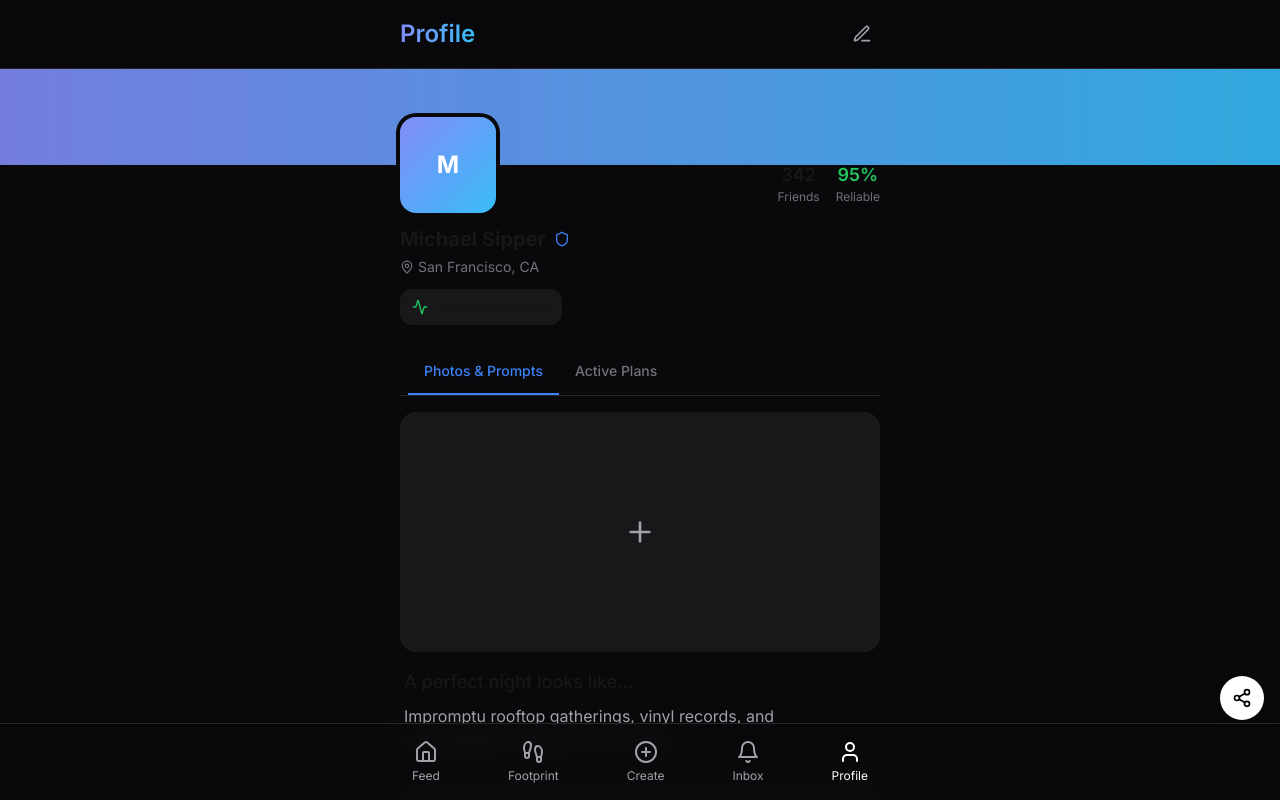
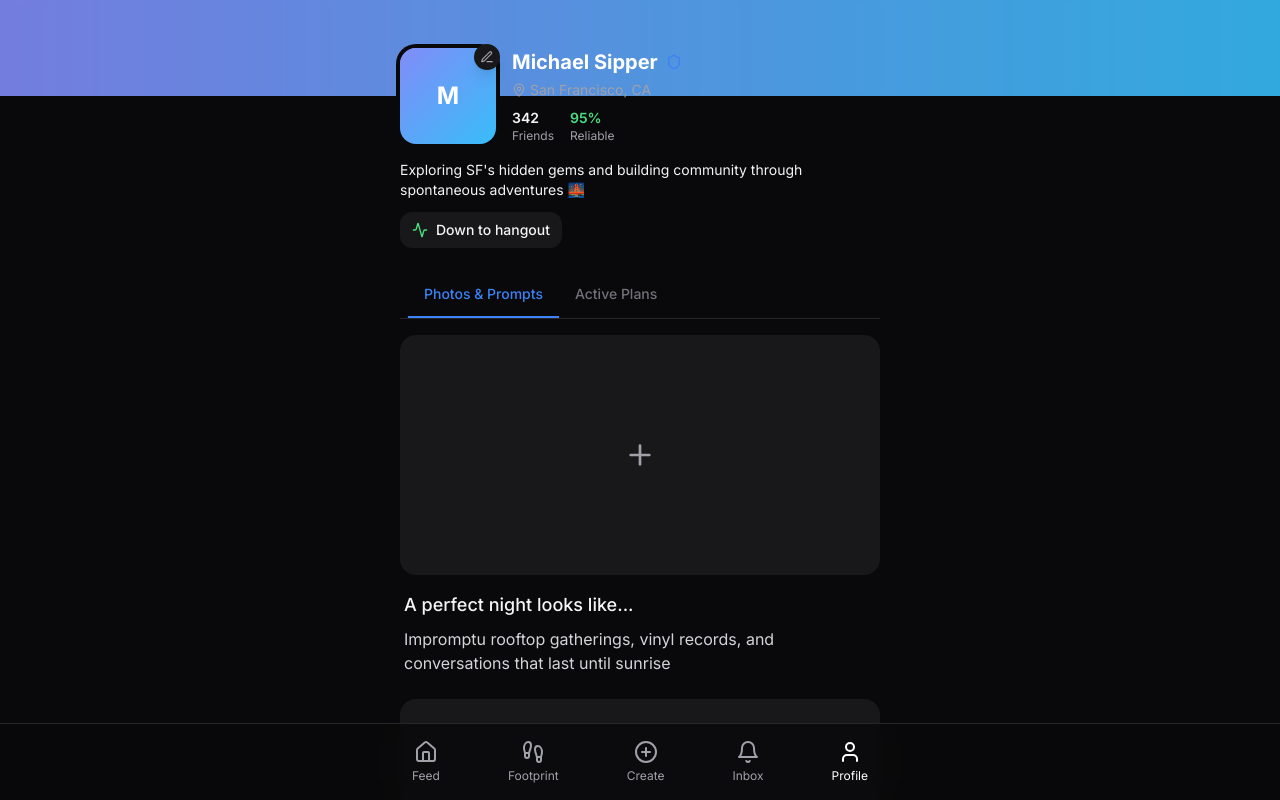
Before and after one commit to michaelsipper/t2, a Next.js app: page /profile in a window 1280 px wide. Shown: the top 800 px of the page. Built offline with nearby package versions, Linux system fonts and the light colour scheme.

Commit message:
Update profile.tsx

```diff
--- a/app/(features)/profile/profile.tsx
+++ b/app/(features)/profile/profile.tsx
@@ -4,9 +4,8 @@
 
 import { useState } from 'react';
 import {
-  Camera, MapPin, Shield, Share2, Plus, X, Check,
-  Image, Edit3, Heart, Calendar, UserPlus, Activity,
-  ArrowLeft
+  Camera, MapPin, Shield, Plus, X, Check,
+  Image, Edit3, Heart, Calendar, UserPlus, Activity
 } from 'lucide-react';
 import { useToast } from '@/components/ui/use-toast';
 import { useAppContext } from '@/components/shared/AppContext';
@@ -21,6 +20,7 @@ function Profile() {
   const [profileData, setProfileData] = useState({
     name: "Michael Sipper",
     location: "San Francisco, CA",
+    bio: "Exploring SF's hidden gems and building community through spontaneous adventures 🌉",
     photos: [
       { id: "1", url: null, order: 1 },
       { id: "2", url: null, order: 2 },
@@ -54,27 +54,6 @@ function Profile() {
 
   return (
     <div className="min-h-screen bg-white dark:bg-zinc-950 pb-16">
-      {/* Header */}
-      <div className="sticky top-0 z-20 bg-white/80 dark:bg-zinc-950/80 backdrop-blur-md border-b border-zinc-200 dark:border-zinc-800">
-        <div className="max-w-lg mx-auto">
-          <div className="flex items-center justify-between p-4">
-            <h1 className="text-2xl font-semibold bg-gradient-to-r from-indigo-400 to-sky-400 bg-clip-text text-transparent">
-              Profile
-            </h1>
-            <button
-              onClick={() => setIsEditing(!isEditing)}
-              className="p-2 rounded-lg hover:bg-zinc-100 dark:hover:bg-zinc-800"
-            >
-              {isEditing ? (
-                <Check className="w-5 h-5 text-blue-500" />
-              ) : (
-                <Edit3 className="w-5 h-5 text-zinc-600 dark:text-zinc-400" />
-              )}
-            </button>
-          </div>
-        </div>
-      </div>
-
       {/* Banner */}
       <div className="relative h-24 bg-gradient-to-r from-indigo-400 to-sky-400">
         <div className="absolute inset-0 bg-black/10 backdrop-blur-[1px]" />
@@ -87,51 +66,109 @@ function Profile() {
 
       <div className="max-w-lg mx-auto px-4">
         {/* Profile Info */}
-        <div className="relative -mt-12 mb-6">
-          <div className="flex items-end gap-4">
+        <div className="relative -mt-12">
+          <div className="flex gap-4">
+            {/* Profile Photo */}
             <div className="relative">
               <div className="w-24 h-24 rounded-2xl ring-4 ring-white dark:ring-zinc-950 bg-gradient-to-br from-indigo-400 to-sky-400 flex items-center justify-center">
                 <span className="text-2xl font-bold text-white">{profileData.name[0]}</span>
               </div>
-              {isEditing && (
+              {isEditing ? (
                 <button className="absolute bottom-1 right-1 p-1.5 rounded-full bg-black/50 text-white">
                   <Camera className="w-3.5 h-3.5" />
+                </button>
+              ) : (
+                <button
+                  onClick={() => setIsEditing(true)}
+                  className="absolute -top-1 -right-1 p-1.5 rounded-full bg-white dark:bg-zinc-900 shadow-lg"
+                >
+                  <Edit3 className="w-3.5 h-3.5 text-zinc-600 dark:text-zinc-400" />
                 </button>
               )}
             </div>
 
-            <div className="flex-1 flex justify-end gap-4 mb-2">
-              <div className="text-center">
-                <div className="text-lg font-semibold">{stats.friendCount}</div>
-                <div className="text-xs text-zinc-500">Friends</div>
+            {/* Name, Location, Stats */}
+            <div className="flex-1">
+              <div className="flex items-center gap-2">
+                {isEditing ? (
+                  <input
+                    type="text"
+                    value={profileData.name}
+                    onChange={(e) => setProfileData(prev => ({ ...prev, name: e.target.value }))}
+                    className="text-xl font-bold bg-transparent dark:text-white focus:outline-none"
+                  />
+                ) : (
+                  <h2 className="text-xl font-bold dark:text-white">{profileData.name}</h2>
+                )}
+                <Shield className="w-4 h-4 text-blue-500" />
               </div>
-              <div className="text-center">
-                <div className="text-lg font-semibold text-green-500">{stats.flakeScore}%</div>
-                <div className="text-xs text-zinc-500">Reliable</div>
+
+              <div className="flex items-center gap-1 text-zinc-400 mt-1">
+                <MapPin className="w-3.5 h-3.5" />
+                {isEditing ? (
+                  <input
+                    type="text"
+                    value={profileData.location}
+                    onChange={(e) => setProfileData(prev => ({ ...prev, location: e.target.value }))}
+                    className="text-sm bg-transparent focus:outline-none"
+                  />
+                ) : (
+                  <span className="text-sm">{profileData.location}</span>
+                )}
+              </div>
+
+              <div className="flex gap-4 mt-2">
+                <div>
+                  <div className="text-sm font-semibold dark:text-zinc-100">{stats.friendCount}</div>
+                  <div className="text-xs text-zinc-400">Friends</div>
+                </div>
+                <div>
+                  <div className="text-sm font-semibold text-green-400">{stats.flakeScore}%</div>
+                  <div className="text-xs text-zinc-400">Reliable</div>
+                </div>
               </div>
             </div>
           </div>
 
+          {/* Bio */}
+          <div className="mt-4">
+            {isEditing ? (
+              <textarea
+                value={profileData.bio}
+                onChange={(e) => setProfileData(prev => ({ ...prev, bio: e.target.value }))}
+                placeholder="Add a bio..."
+                className="w-full px-3 py-2 text-sm bg-zinc-100 dark:bg-zinc-900 dark:text-zinc-100 rounded-xl focus:outline-none resize-none"
+                rows={2}
+              />
+            ) : (
+              <p className="text-sm dark:text-zinc-100">{profileData.bio}</p>
+            )}
+          </div>
+
+          {/* Status */}
           <div className="mt-3">
-            <div className="flex items-center gap-2">
-              <h2 className="text-xl font-bold">{profileData.name}</h2>
-              <Shield className="w-4 h-4 text-blue-500" />
-            </div>
-            <div className="flex items-center gap-1 text-zinc-500 mt-1">
-              <MapPin className="w-3.5 h-3.5" />
-              <span className="text-sm">{profileData.location}</span>
-            </div>
-            <div className="mt-3">
-              <div className="inline-flex items-center gap-2 px-3 py-2 rounded-xl bg-zinc-100 dark:bg-zinc-900">
-                <Activity className="w-4 h-4 text-green-500" />
-                <span className="text-sm font-medium">{stats.status}</span>
-              </div>
+            <div className="inline-flex items-center gap-2 px-3 py-2 rounded-xl bg-zinc-100 dark:bg-zinc-900">
+              <Activity className="w-4 h-4 text-green-400" />
+              {isEditing ? (
+                <select
+                  value={stats.status}
+                  onChange={(e) => setStats(prev => ({ ...prev, status: e.target.value }))}
+                  className="text-sm font-medium bg-transparent dark:text-zinc-100 focus:outline-none"
+                >
+                  <option>Down to hangout</option>
+                  <option>Busy week</option>
+                  <option>Out of town</option>
+                  <option>Looking to explore</option>
+                </select>
+              ) : (
+                <span className="text-sm font-medium dark:text-zinc-100">{stats.status}</span>
+              )}
             </div>
           </div>
         </div>
 
         {/* Tabs */}
-        <div className="flex px-2 border-b border-zinc-200 dark:border-zinc-800">
+        <div className="flex px-2 border-b border-zinc-200 dark:border-zinc-800 mt-6">
           {['photos', 'plans'].map((tab) => (
             <button
               key={tab}
@@ -172,10 +209,10 @@ function Profile() {
                   </div>
                   {index < profileData.blurbs.length && (
                     <div className="px-1">
-                      <h3 className="text-lg font-medium mb-2">
+                      <h3 className="text-lg font-medium dark:text-zinc-100 mb-2">
                         {profileData.blurbs[index].prompt}
                       </h3>
-                      <p className="text-zinc-600 dark:text-zinc-400">
+                      <p className="text-zinc-600 dark:text-zinc-300">
                         {profileData.blurbs[index].response}
                       </p>
                     </div>
@@ -199,24 +236,13 @@ function Profile() {
                 ))
               ) : (
                 <div className="text-center py-8">
-                  <p className="text-zinc-500 dark:text-zinc-400">No active plans</p>
+                  <p className="text-zinc-400">No active plans</p>
                 </div>
               )}
             </div>
           )}
         </div>
       </div>
-
-      {/* Share Button */}
-      <button
-        onClick={() => {
-          navigator.clipboard.writeText(`https://tapdin.app/profile/${profileData.name.toLowerCase().replace(" ", "-")}`);
-          showToast("Profile link copied!");
-        }}
-        className="fixed bottom-20 right-4 p-3 rounded-full bg-black dark:bg-white text-white dark:text-black shadow-lg"
-      >
-        <Share2 className="w-5 h-5" />
-      </button>
     </div>
   );
 }
```
